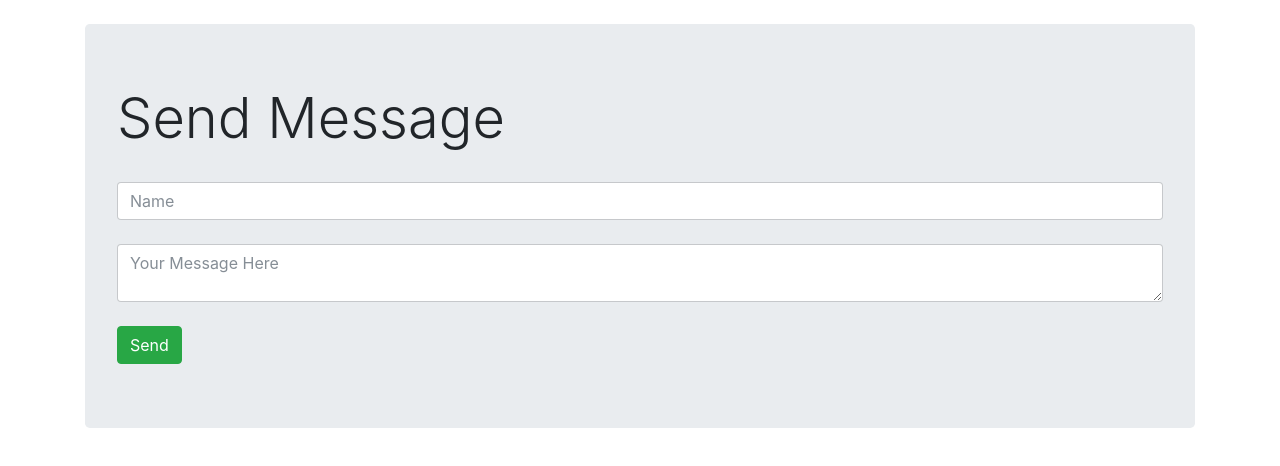
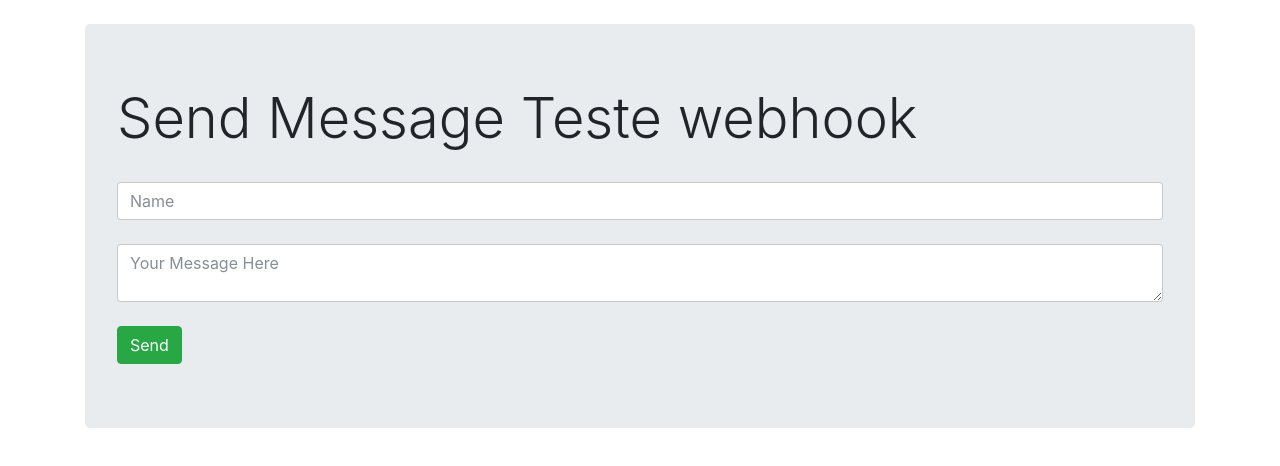
Before and after one commit to jhinfo93/ezops-test-jackson, a website: page code/index.html in a window 1280 px wide. Drawn offline with nearby package versions, Linux system fonts and the light colour scheme; no server answers.

Commit message:
first commit

```diff
--- a/code/index.html
+++ b/code/index.html
@@ -12,7 +12,7 @@
 <div class="container">
     <br>
     <div class="jumbotron">
-        <h1 class="display-4">Send Message</h1>
+        <h1 class="display-4">Send Message Teste webhook</h1>
         <br>
         <input id = "name" class="form-control" placeholder="Name">
         <br>
```
